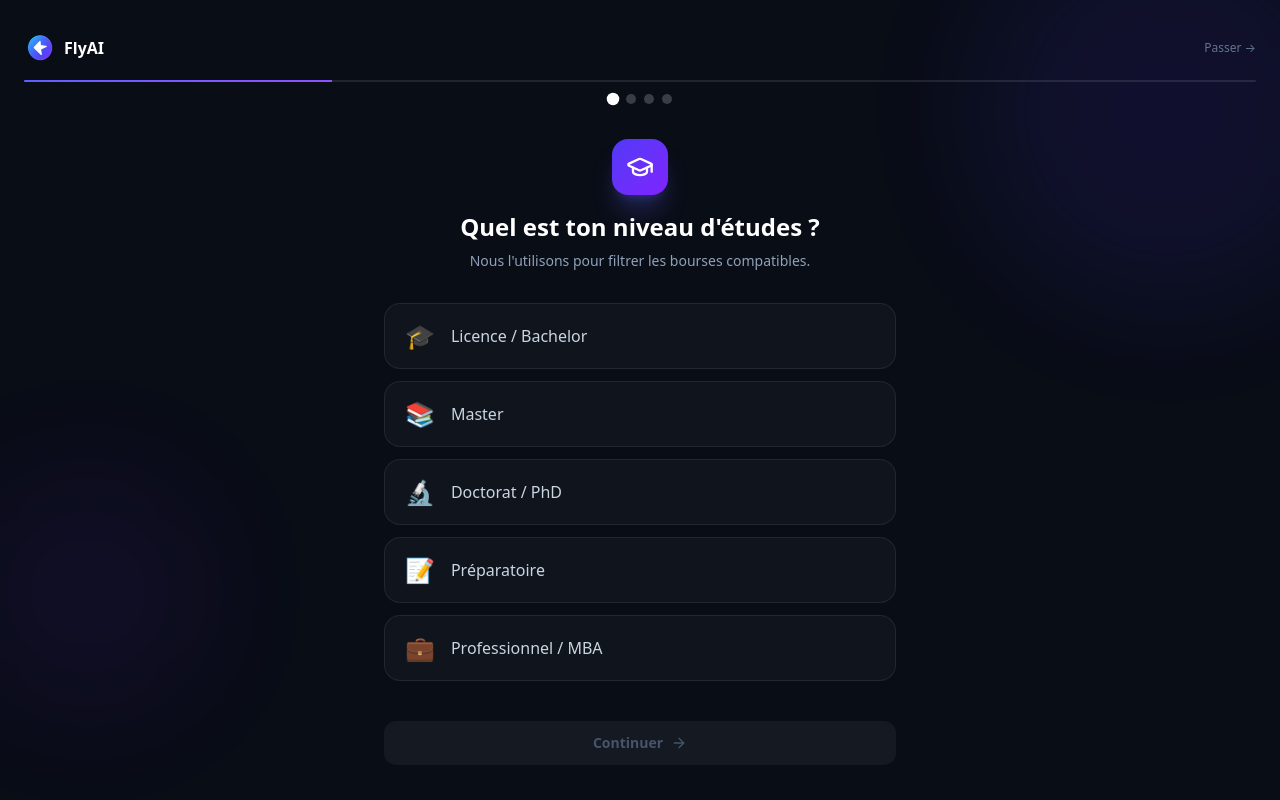
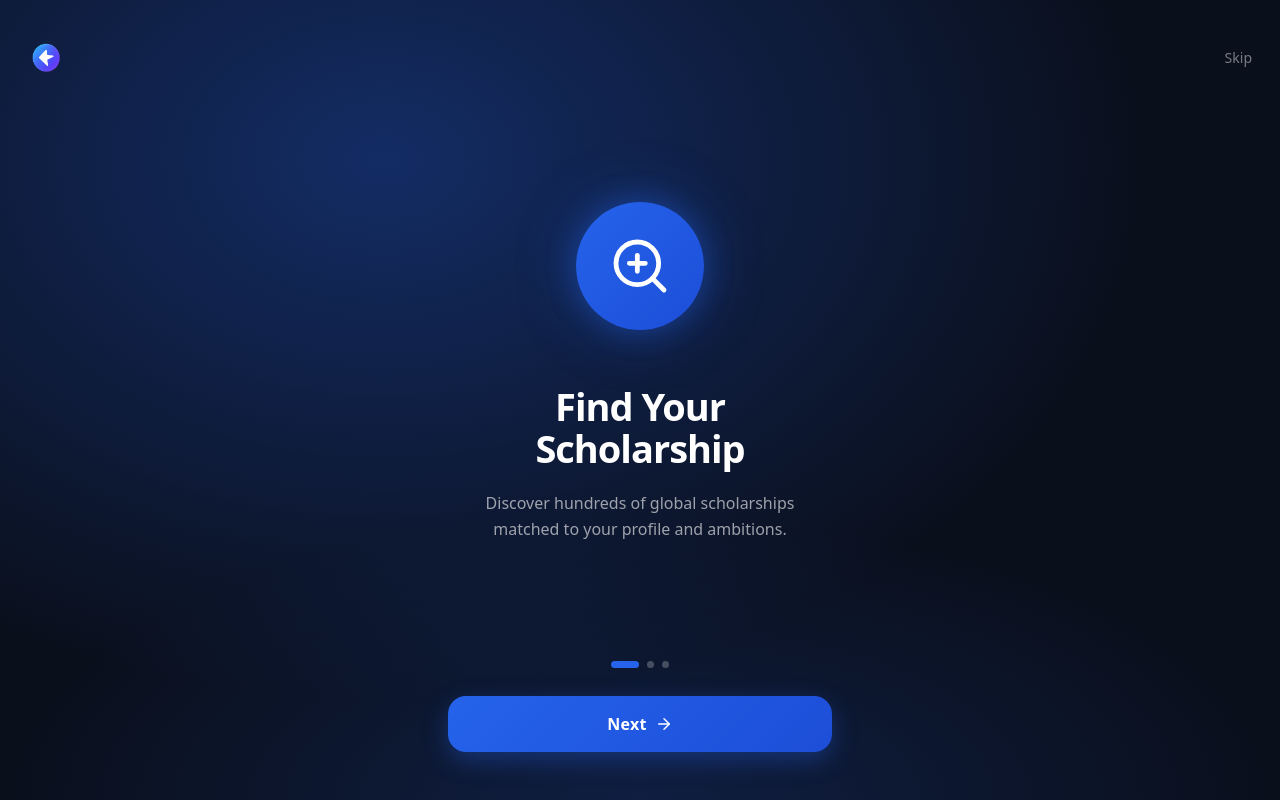
Before and after one commit to light667/FlyAI, a Next.js app in the folder flyai-web/frontend/: page /onboarding in a window 1280 px wide. Built offline with nearby package versions, Linux system fonts and the light colour scheme.

Commit message:
reconstruction complete de la version web2

```diff
--- a/flyai-web/frontend/src/app/onboarding/page.tsx
+++ b/flyai-web/frontend/src/app/onboarding/page.tsx
@@ -1,351 +1,210 @@
 "use client";
 
 import Image from "next/image";
-import { useState } from "react";
+import { useState, useEffect } from "react";
 import { useRouter } from "next/navigation";
-import { ArrowRight, ArrowLeft, Check, GraduationCap, Globe2, BookOpen, MapPin } from "lucide-react";
+import { ArrowRight, Rocket } from "lucide-react";
 
-// ─── Types ────────────────────────────────────────────────────────────────────
-interface Profile {
-  degreeLevel: string;
-  fieldOfStudy: string;
-  nationality: string;
-  targetCountries: string[];
-}
-
-// ─── Data ─────────────────────────────────────────────────────────────────────
-const DEGREE_LEVELS = [
-  { value: "licence", label: "Licence / Bachelor", icon: "🎓" },
-  { value: "master", label: "Master", icon: "📚" },
-  { value: "doctorat", label: "Doctorat / PhD", icon: "🔬" },
-  { value: "preparatoire", label: "Préparatoire", icon: "📝" },
-  { value: "professionnel", label: "Professionnel / MBA", icon: "💼" },
+// ─── Slide data — mirrors Flutter _Slide ─────────────────────────────────────
+const SLIDES = [
+  {
+    title: "Find Your\nScholarship",
+    subtitle:
+      "Discover hundreds of global scholarships matched to your profile and ambitions.",
+    // gradient colors (CSS)
+    gradientFrom: "#2563EB",
+    gradientTo: "#1D4ED8",
+    accentFrom: "#60A5FA",
+    glowColor: "rgba(37,99,235,0.35)",
+    icon: (
+      <svg viewBox="0 0 24 24" fill="none" stroke="white" strokeWidth={1.8} strokeLinecap="round" strokeLinejoin="round" className="w-16 h-16">
+        <circle cx="11" cy="11" r="8" />
+        <path d="m21 21-4.35-4.35" />
+        <path d="M11 8v6M8 11h6" />
+      </svg>
+    ),
+  },
+  {
+    title: "AI Finds\nYour Match",
+    subtitle:
+      "Swipe through opportunities. Our AI calculates your compatibility score in real time.",
+    gradientFrom: "#7C3AED",
+    gradientTo: "#5B21B6",
+    accentFrom: "#A78BFA",
+    glowColor: "rgba(124,58,237,0.35)",
+    icon: (
+      <svg viewBox="0 0 24 24" fill="none" stroke="white" strokeWidth={1.8} strokeLinecap="round" strokeLinejoin="round" className="w-16 h-16">
+        <path d="M12 2l3.09 6.26L22 9.27l-5 4.87 1.18 6.88L12 17.77l-6.18 3.25L7 14.14 2 9.27l6.91-1.01L12 2z" />
+      </svg>
+    ),
+  },
+  {
+    title: "Apply with\nConfidence",
+    subtitle:
+      "Get AI-assisted CV reviews, motivation letters, and interview prep — all in one place.",
+    gradientFrom: "#0891B2",
+    gradientTo: "#0E7490",
+    accentFrom: "#22D3EE",
+    glowColor: "rgba(8,145,178,0.35)",
+    icon: (
+      <svg viewBox="0 0 24 24" fill="none" stroke="white" strokeWidth={1.8} strokeLinecap="round" strokeLinejoin="round" className="w-16 h-16">
+        <path d="M4.5 16.5c-1.5 1.26-2 5-2 5s3.74-.5 5-2c.71-.84.7-2.13-.09-2.91a2.18 2.18 0 0 0-2.91-.09z" />
+        <path d="m12 15-3-3a22 22 0 0 1 2-3.95A12.88 12.88 0 0 1 22 2c0 2.72-.78 7.5-6 11a22.35 22.35 0 0 1-4 2z" />
+        <path d="M9 12H4s.55-3.03 2-4c1.62-1.08 5 0 5 0" />
+        <path d="M12 15v5s3.03-.55 4-2c1.08-1.62 0-5 0-5" />
+      </svg>
+    ),
+  },
 ];
 
-const FIELDS = [
-  "Informatique & IA", "Ingénierie", "Médecine & Santé", "Sciences",
-  "Économie & Gestion", "Droit", "Sciences sociales", "Arts & Design",
-  "Agriculture", "Architecture", "Éducation", "Environnement",
-];
-
-const NATIONALITIES = [
-  "Algérienne", "Béninoise", "Burkinabée", "Camerounaise", "Centrafricaine",
-  "Comorienne", "Congolaise", "Côte d'Ivoirienne", "Djiboutienne", "Égyptienne",
-  "Éthiopienne", "Gabonaise", "Gambienne", "Ghanéenne", "Guinéenne",
-  "Ivoirienne", "Kényane", "Libyenne", "Malgache", "Malienne",
-  "Marocaine", "Mauritanienne", "Mozambicaine", "Namibienne", "Nigériane",
-  "Nigérienne", "Rwandaise", "Sénégalaise", "Sierra Léonaise", "Somalienne",
-  "Soudanaise", "Tanzanienne", "Tchadienne", "Togolaise", "Tunisienne",
-  "Ougandaise", "Zambienne", "Zimbabwéenne", "Autre",
-];
-
-const TARGET_COUNTRIES = [
-  { flag: "🇫🇷", name: "France" },
-  { flag: "🇩🇪", name: "Allemagne" },
-  { flag: "🇬🇧", name: "Royaume-Uni" },
-  { flag: "🇺🇸", name: "États-Unis" },
-  { flag: "🇨🇦", name: "Canada" },
-  { flag: "🇨🇳", name: "Chine" },
-  { flag: "🇯🇵", name: "Japon" },
-  { flag: "🇦🇺", name: "Australie" },
-  { flag: "🇳🇱", name: "Pays-Bas" },
-  { flag: "🇧🇪", name: "Belgique" },
-  { flag: "🇨🇭", name: "Suisse" },
-  { flag: "🇸🇪", name: "Suède" },
-  { flag: "🇳🇴", name: "Norvège" },
-  { flag: "🇩🇰", name: "Danemark" },
-  { flag: "🇿🇦", name: "Afrique du Sud" },
-  { flag: "🇲🇦", name: "Maroc" },
-];
-
-// ─── Step Indicator ───────────────────────────────────────────────────────────
-function StepDot({ active, done }: { active: boolean; done: boolean }) {
+// ─── Animated pill dot ────────────────────────────────────────────────────────
+function Dot({ active, color }: { active: boolean; color: string }) {
   return (
     <div
-      className={`w-2.5 h-2.5 rounded-full transition-all duration-300 ${
-        done ? "bg-indigo-500 scale-100" : active ? "bg-white scale-125" : "bg-white/20"
-      }`}
+      className="h-[7px] rounded-full transition-all duration-300"
+      style={{
+        width: active ? 28 : 7,
+        backgroundColor: active ? color : "rgba(255,255,255,0.24)",
+      }}
     />
   );
 }
 
-// ─── Option chip ─────────────────────────────────────────────────────────────
-function Chip({
-  selected,
-  onClick,
-  children,
-}: {
-  selected: boolean;
-  onClick: () => void;
-  children: React.ReactNode;
-}) {
-  return (
-    <button
-      onClick={onClick}
-      className={`px-4 py-2.5 rounded-full text-sm font-medium border transition-all duration-200 ${
-        selected
-          ? "bg-indigo-600 border-indigo-500 text-white shadow-lg shadow-indigo-500/25"
-          : "bg-white/5 border-white/10 text-slate-300 hover:border-white/20 hover:text-white"
-      }`}
-    >
-      {children}
-    </button>
-  );
-}
-
-// ─── Main Onboarding Page ─────────────────────────────────────────────────────
+// ─── Main Onboarding ──────────────────────────────────────────────────────────
 export default function OnboardingPage() {
   const router = useRouter();
-  const [step, setStep] = useState(0);
-  const [profile, setProfile] = useState<Profile>({
-    degreeLevel: "",
-    fieldOfStudy: "",
-    nationality: "",
-    targetCountries: [],
-  });
+  const [page, setPage] = useState(0);
+  const [fadeIn, setFadeIn] = useState(true);
+  const [exiting, setExiting] = useState(false);
 
-  const TOTAL_STEPS = 4;
-  const progress = ((step + 1) / TOTAL_STEPS) * 100;
+  const slide = SLIDES[page];
+  const isLast = page === SLIDES.length - 1;
 
-  const canNext = () => {
-    if (step === 0) return !!profile.degreeLevel;
-    if (step === 1) return !!profile.fieldOfStudy;
-    if (step === 2) return !!profile.nationality;
-    if (step === 3) return profile.targetCountries.length > 0;
-    return false;
+  // Fade content out → switch page → fade in
+  const goTo = (next: number) => {
+    setFadeIn(false);
+    setTimeout(() => {
+      setPage(next);
+      setFadeIn(true);
+    }, 220);
   };
 
   const handleNext = () => {
-    if (step < TOTAL_STEPS - 1) {
-      setStep(step + 1);
+    if (!isLast) {
+      goTo(page + 1);
     } else {
-      // Save to localStorage for now, replace with Supabase later
-      localStorage.setItem("flyai_onboarding_profile", JSON.stringify(profile));
-      router.push("/auth/login");
+      setExiting(true);
+      setTimeout(() => router.push("/auth/login"), 350);
     }
   };
 
-  const toggleCountry = (country: string) => {
-    setProfile((p) => ({
-      ...p,
-      targetCountries: p.targetCountries.includes(country)
-        ? p.targetCountries.filter((c) => c !== country)
-        : [...p.targetCountries, country],
-    }));
+  // Keyboard navigation
+  useEffect(() => {
+    const handler = (e: KeyboardEvent) => {
+      if (e.key === "ArrowRight" || e.key === "Enter") handleNext();
     };
+    window.addEventListener("keydown", handler);
+    return () => window.removeEventListener("keydown", handler);
+  }, [page]);
 
   return (
-    <div className="min-h-screen bg-[#090d16] flex flex-col">
-      {/* Ambient orbs */}
-      <div className="fixed inset-0 pointer-events-none overflow-hidden">
-        <div className="absolute w-96 h-96 bg-indigo-600/15 rounded-full blur-3xl -top-20 -right-20 animate-pulse" />
-        <div className="absolute w-64 h-64 bg-violet-600/10 rounded-full blur-3xl bottom-20 -left-10 animate-pulse" />
-      </div>
+    <div
+      className={`fixed inset-0 flex flex-col bg-[#0A0F1C] transition-opacity duration-350 ${
+        exiting ? "opacity-0" : "opacity-100"
+      }`}
+    >
+      {/* ── Animated radial gradient background — changes per slide ── */}
+      <div
+        className="absolute inset-0 pointer-events-none transition-all duration-500"
+        style={{
+          background: `radial-gradient(ellipse at 30% 20%, ${slide.glowColor} 0%, transparent 60%)`,
+        }}
+      />
+      {/* Bottom glow */}
+      <div
+        className="absolute bottom-0 left-0 right-0 h-72 pointer-events-none transition-all duration-500"
+        style={{
+          background: `radial-gradient(ellipse at 50% 100%, ${slide.glowColor.replace("0.35", "0.18")} 0%, transparent 70%)`,
+        }}
+      />
 
-      {/* Header */}
-      <div className="relative z-10 flex items-center justify-between px-6 pt-8 pb-4">
-        <div className="flex items-center gap-2">
-          <Image src="/logo.png" alt="FlyAI" width={32} height={32} className="rounded-lg" />
-          <span className="font-bold text-white">FlyAI</span>
-        </div>
+      {/* ── Header: Logo + Skip ─────────────────────────────────────── */}
+      <div className="relative z-10 flex items-center justify-between px-7 pt-10 pb-2">
+        <Image src="/logo.png" alt="FlyAI" width={36} height={36} className="rounded-xl" />
         <button
-          onClick={() => router.push("/auth/login")}
-          className="text-xs text-slate-500 hover:text-slate-300 transition-colors"
+          onClick={() => { setExiting(true); setTimeout(() => router.push("/auth/login"), 350); }}
+          className="text-sm font-medium transition-colors"
+          style={{ color: "rgba(255,255,255,0.45)" }}
         >
-          Passer →
+          Skip
         </button>
       </div>
 
-      {/* Progress bar */}
-      <div className="relative z-10 px-6">
-        <div className="h-0.5 bg-white/10 rounded-full overflow-hidden">
+      {/* ── Slide content (fade-animated) ───────────────────────────── */}
+      <div className="relative z-10 flex-1 flex flex-col items-center justify-center px-7">
         <div
-            className="h-full bg-gradient-to-r from-indigo-500 to-violet-500 transition-all duration-500"
-            style={{ width: `${progress}%` }}
-          />
+          className="flex flex-col items-center text-center transition-all duration-220"
+          style={{ opacity: fadeIn ? 1 : 0, transform: fadeIn ? "translateY(0)" : "translateY(12px)" }}
+        >
+          {/* Icon orb */}
+          <div
+            className="w-32 h-32 rounded-full flex items-center justify-center mb-14 transition-all duration-500"
+            style={{
+              background: `linear-gradient(135deg, ${slide.gradientFrom}, ${slide.gradientTo})`,
+              boxShadow: `0 0 60px ${slide.glowColor}, 0 0 30px ${slide.glowColor}`,
+            }}
+          >
+            {slide.icon}
           </div>
-        <div className="flex gap-2 justify-center mt-3">
-          {Array.from({ length: TOTAL_STEPS }).map((_, i) => (
-            <StepDot key={i} active={i === step} done={i < step} />
-          ))}
+
+          {/* Title */}
+          <h1
+            className="text-[38px] font-black text-white leading-[1.1] tracking-[-1px] whitespace-pre-line mb-5"
+          >
+            {slide.title}
+          </h1>
+
+          {/* Subtitle */}
+          <p
+            className="text-[16px] leading-[1.65] font-normal max-w-xs"
+            style={{ color: "rgba(255,255,255,0.60)" }}
+          >
+            {slide.subtitle}
+          </p>
         </div>
       </div>
 
-      {/* Step content */}
-      <div className="relative z-10 flex-1 flex flex-col items-center justify-center px-6 py-8">
-        <div className="w-full max-w-lg">
-
-          {/* ── Step 0: Degree level ──────────────────────────────── */}
-          {step === 0 && (
-            <div className="space-y-6">
-              <div className="text-center mb-8">
-                <div className="w-14 h-14 rounded-2xl bg-gradient-to-br from-indigo-600 to-violet-600 flex items-center justify-center mx-auto mb-4 shadow-xl shadow-indigo-500/25">
-                  <GraduationCap className="w-7 h-7 text-white" />
-                </div>
-                <h1 className="text-2xl font-black text-white mb-2">
-                  Quel est ton niveau d&apos;études ?
-                </h1>
-                <p className="text-slate-400 text-sm">
-                  Nous l&apos;utilisons pour filtrer les bourses compatibles.
-                </p>
-              </div>
-              <div className="space-y-3">
-                {DEGREE_LEVELS.map((d) => (
-                  <button
-                    key={d.value}
-                    onClick={() => setProfile((p) => ({ ...p, degreeLevel: d.value }))}
-                    className={`w-full flex items-center gap-4 px-5 py-4 rounded-2xl border text-left transition-all duration-200 ${
-                      profile.degreeLevel === d.value
-                        ? "bg-indigo-600/20 border-indigo-500/60 text-white shadow-lg shadow-indigo-500/10"
-                        : "bg-white/3 border-white/8 text-slate-300 hover:border-white/15 hover:bg-white/5"
-                    }`}
-                  >
-                    <span className="text-2xl">{d.icon}</span>
-                    <span className="font-medium">{d.label}</span>
-                    {profile.degreeLevel === d.value && (
-                      <Check className="w-4 h-4 text-indigo-400 ml-auto" />
-                    )}
-                  </button>
+      {/* ── Bottom controls ─────────────────────────────────────────── */}
+      <div className="relative z-10 px-7 pb-12 flex flex-col items-center gap-7">
+        {/* Pill dots — animated width like Flutter */}
+        <div className="flex items-center gap-2">
+          {SLIDES.map((_, i) => (
+            <Dot key={i} active={i === page} color={slide.gradientFrom} />
           ))}
         </div>
-            </div>
-          )}
 
-          {/* ── Step 1: Field of study ────────────────────────────── */}
-          {step === 1 && (
-            <div className="space-y-6">
-              <div className="text-center mb-8">
-                <div className="w-14 h-14 rounded-2xl bg-gradient-to-br from-blue-600 to-indigo-600 flex items-center justify-center mx-auto mb-4 shadow-xl shadow-blue-500/25">
-                  <BookOpen className="w-7 h-7 text-white" />
-                </div>
-                <h1 className="text-2xl font-black text-white mb-2">
-                  Ton domaine d&apos;études ?
-                </h1>
-                <p className="text-slate-400 text-sm">
-                  Sélectionne le domaine qui correspond le mieux à ta formation.
-                </p>
-              </div>
-              <div className="flex flex-wrap gap-2 justify-center">
-                {FIELDS.map((f) => (
-                  <Chip
-                    key={f}
-                    selected={profile.fieldOfStudy === f}
-                    onClick={() => setProfile((p) => ({ ...p, fieldOfStudy: f }))}
-                  >
-                    {f}
-                  </Chip>
-                ))}
-              </div>
-            </div>
-          )}
-
-          {/* ── Step 2: Nationality ───────────────────────────────── */}
-          {step === 2 && (
-            <div className="space-y-6">
-              <div className="text-center mb-8">
-                <div className="w-14 h-14 rounded-2xl bg-gradient-to-br from-violet-600 to-pink-600 flex items-center justify-center mx-auto mb-4 shadow-xl shadow-violet-500/25">
-                  <Globe2 className="w-7 h-7 text-white" />
-                </div>
-                <h1 className="text-2xl font-black text-white mb-2">
-                  Quelle est ta nationalité ?
-                </h1>
-                <p className="text-slate-400 text-sm">
-                  Certaines bourses sont réservées à des nationalités spécifiques.
-                </p>
-              </div>
-              <div className="max-h-80 overflow-y-auto pr-1 space-y-2 scrollbar-thin">
-                {NATIONALITIES.map((n) => (
-                  <button
-                    key={n}
-                    onClick={() => setProfile((p) => ({ ...p, nationality: n }))}
-                    className={`w-full flex items-center gap-3 px-5 py-3.5 rounded-xl border text-left transition-all duration-200 text-sm ${
-                      profile.nationality === n
-                        ? "bg-indigo-600/20 border-indigo-500/60 text-white"
-                        : "bg-white/3 border-white/8 text-slate-300 hover:border-white/15 hover:bg-white/5"
-                    }`}
-                  >
-                    <span className="flex-1">{n}</span>
-                    {profile.nationality === n && (
-                      <Check className="w-4 h-4 text-indigo-400" />
-                    )}
-                  </button>
-                ))}
-              </div>
-            </div>
-          )}
-
-          {/* ── Step 3: Target countries ──────────────────────────── */}
-          {step === 3 && (
-            <div className="space-y-6">
-              <div className="text-center mb-8">
-                <div className="w-14 h-14 rounded-2xl bg-gradient-to-br from-emerald-600 to-teal-600 flex items-center justify-center mx-auto mb-4 shadow-xl shadow-emerald-500/25">
-                  <MapPin className="w-7 h-7 text-white" />
-                </div>
-                <h1 className="text-2xl font-black text-white mb-2">
-                  Où veux-tu étudier ?
-                </h1>
-                <p className="text-slate-400 text-sm">
-                  Choisis un ou plusieurs pays de destination. ({profile.targetCountries.length} sélectionné
-                  {profile.targetCountries.length > 1 ? "s" : ""})
-                </p>
-              </div>
-              <div className="grid grid-cols-2 gap-3">
-                {TARGET_COUNTRIES.map(({ flag, name }) => (
-                  <button
-                    key={name}
-                    onClick={() => toggleCountry(name)}
-                    className={`flex items-center gap-3 px-4 py-3.5 rounded-xl border text-left transition-all duration-200 text-sm ${
-                      profile.targetCountries.includes(name)
-                        ? "bg-indigo-600/20 border-indigo-500/60 text-white shadow-sm"
-                        : "bg-white/3 border-white/8 text-slate-300 hover:border-white/15 hover:bg-white/5"
-                    }`}
-                  >
-                    <span className="text-xl">{flag}</span>
-                    <span className="font-medium">{name}</span>
-                    {profile.targetCountries.includes(name) && (
-                      <Check className="w-3.5 h-3.5 text-indigo-400 ml-auto shrink-0" />
-                    )}
-                  </button>
-                ))}
-              </div>
-            </div>
-          )}
-
-          {/* ── Navigation buttons ────────────────────────────────── */}
-          <div className="flex gap-3 mt-10">
-            {step > 0 && (
-              <button
-                onClick={() => setStep(step - 1)}
-                className="flex items-center gap-2 px-5 py-3 rounded-xl border border-white/10 text-slate-300 hover:text-white hover:border-white/20 transition-all text-sm font-medium"
-              >
-                <ArrowLeft className="w-4 h-4" />
-                Retour
-              </button>
-            )}
+        {/* CTA button — gradient matches current slide */}
         <button
           onClick={handleNext}
-              disabled={!canNext()}
-              className={`flex-1 flex items-center justify-center gap-2 py-3 rounded-xl font-semibold text-sm transition-all ${
-                canNext()
-                  ? "bg-gradient-to-r from-indigo-600 to-violet-600 hover:from-indigo-500 hover:to-violet-500 text-white shadow-lg shadow-indigo-500/20 hover:shadow-indigo-500/40"
-                  : "bg-white/5 text-slate-600 cursor-not-allowed"
-              }`}
+          className="w-full max-w-sm h-14 rounded-[18px] flex items-center justify-center gap-2 font-extrabold text-base tracking-[0.3px] text-white transition-all duration-300 hover:opacity-90 hover:scale-[1.02] active:scale-[0.98]"
+          style={{
+            background: `linear-gradient(135deg, ${slide.gradientFrom}, ${slide.gradientTo})`,
+            boxShadow: `0 8px 24px ${slide.glowColor}`,
+          }}
         >
-              {step === TOTAL_STEPS - 1 ? (
+          {isLast ? (
             <>
-                  <Check className="w-4 h-4" />
-                  Terminer et créer mon compte
+              Get Started
+              <Rocket className="w-[18px] h-[18px]" />
             </>
           ) : (
             <>
-                  Continuer
-                  <ArrowRight className="w-4 h-4" />
+              Next
+              <ArrowRight className="w-[18px] h-[18px]" />
             </>
           )}
         </button>
       </div>
     </div>
-      </div>
-    </div>
   );
 }
```
Lines whose indentation alone changed are shown as unchanged.
